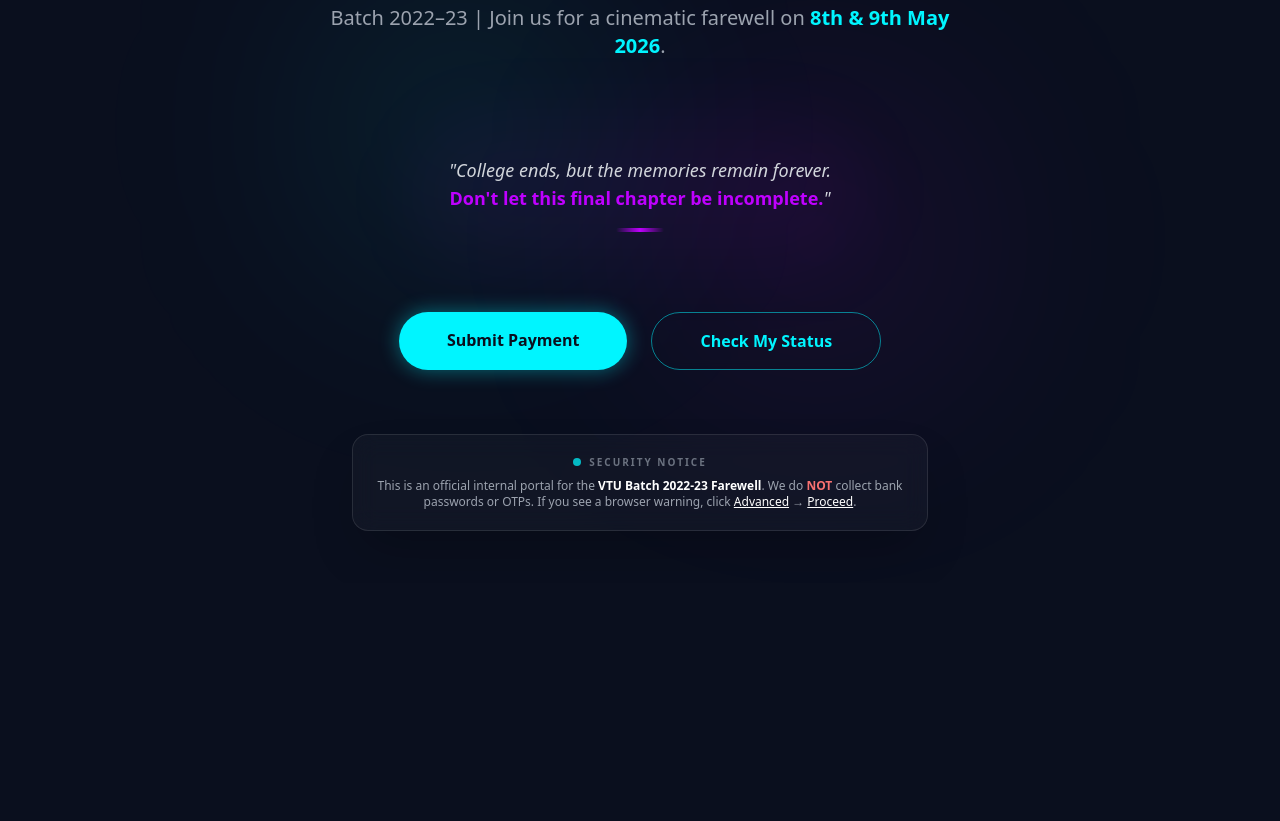
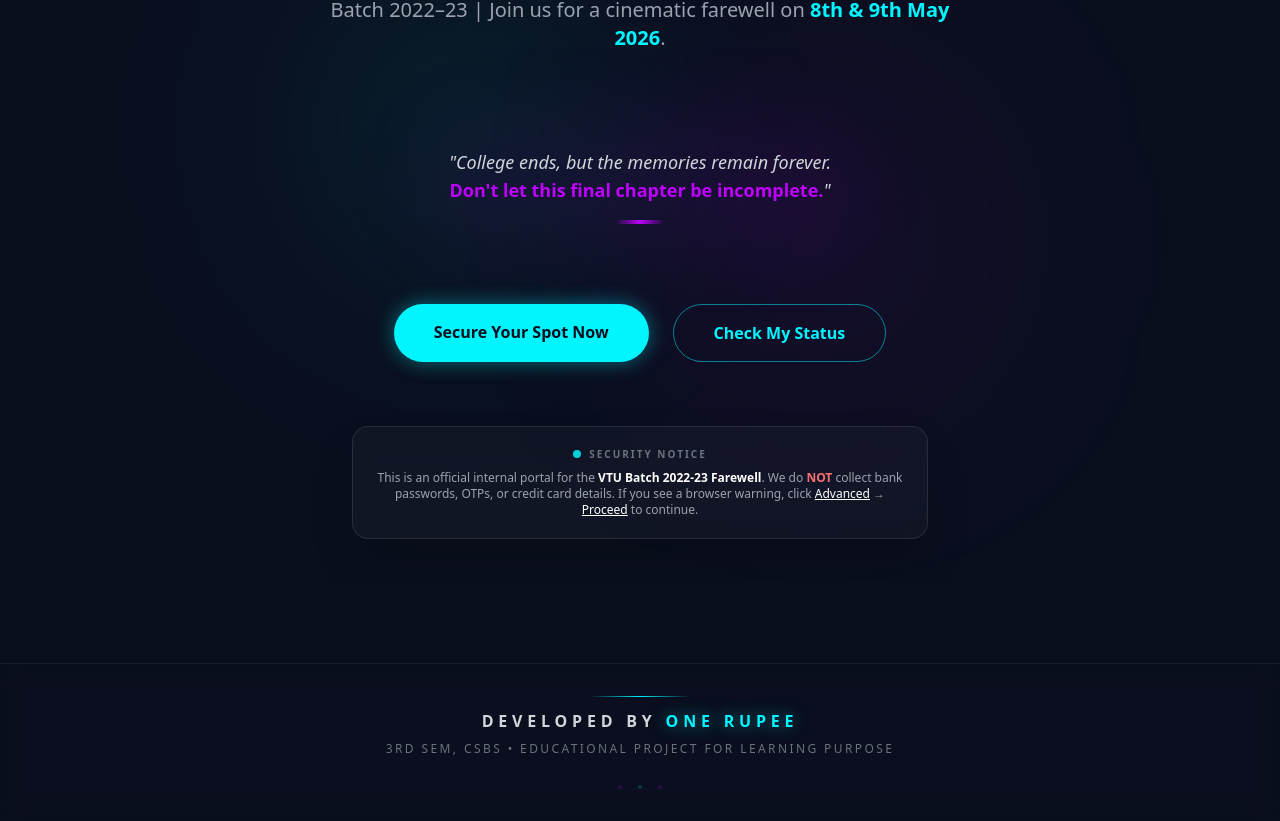
Before and after one commit to SVM3116/vtu-farewell-pay, a React (Vite) app: page / in a window 1280 px wide. Shown: the part 290-1111 px from the top of the page. Before the commit the page ends 873 px from the top, so only its background shows below. Built offline with nearby package versions, Linux system fonts and the light colour scheme; no server answers.

Commit message:
Footer added

```diff
--- a/src/App.jsx
+++ b/src/App.jsx
@@ -4,6 +4,7 @@ import { AnimatePresence, motion } from 'framer-motion';
 
 // Layouts
 import Navbar from './components/layout/Navbar';
+import Footer from './components/layout/Footer'; // Added Footer
 import ProtectedRoute from './components/layout/ProtectedRoute';
 import PageWrapper from './components/layout/PageWrapper';
 
@@ -27,7 +28,6 @@ const Landing = () => (
     <div className="absolute bottom-1/4 right-1/4 w-72 h-72 bg-neonViolet/10 rounded-full blur-[120px] pointer-events-none" />
 
     <div className="relative z-10 w-full max-w-4xl px-6 flex flex-col items-center text-center">
-
       {/* MAIN HERO TEXT */}
       <motion.div
         initial={{ opacity: 0, y: -20 }}
@@ -38,7 +38,7 @@ const Landing = () => (
         <h1 className="text-5xl md:text-7xl font-black neon-text-gradient leading-tight">
           One Last Grand <br className="hidden md:block" /> Celebration
         </h1>
-        <p className="text-gray-400 text-base md:text-xl max-w-2xl mx-auto leading-relaxed">
+        <p className="text-gray-400 text-lg md:text-xl max-w-2xl mx-auto leading-relaxed">
           Batch 2022–23 | Join us for a cinematic farewell on <span className="text-neonCyan font-bold">8th & 9th May 2026</span>.
         </p>
       </motion.div>
@@ -48,7 +48,7 @@ const Landing = () => (
         initial={{ opacity: 0, scale: 0.9 }}
         animate={{ opacity: 1, scale: 1 }}
         transition={{ delay: 0.4, duration: 0.6 }}
-        className="mt-10 md:mt-16 relative p-6 md:p-8 max-w-lg"
+        className="mt-12 md:mt-16 relative p-6 md:p-8 max-w-lg"
       >
         <div className="absolute inset-0 bg-neonViolet/5 blur-2xl rounded-full" />
         <p className="relative z-10 text-gray-300 italic text-sm md:text-lg font-medium leading-relaxed">
@@ -69,14 +69,14 @@ const Landing = () => (
       >
         <Link
           to="/submit"
-          className="group relative px-8 md:px-12 py-4 bg-neonCyan text-darkBg font-black rounded-full hover:scale-105 transition-all duration-300 shadow-[0_0_20px_rgba(0,245,255,0.4)] hover:shadow-[0_0_30px_rgba(0,245,255,0.6)] text-center"
+          className="group relative px-10 py-4 bg-neonCyan text-darkBg font-black rounded-full hover:scale-105 transition-all duration-300 shadow-[0_0_20px_rgba(0,245,255,0.4)] hover:shadow-[0_0_30px_rgba(0,245,255,0.6)] text-center"
         >
-          Submit Payment
+          Secure Your Spot Now
         </Link>
 
         <Link
           to="/status"
-          className="px-8 md:px-12 py-4 border border-neonCyan/50 text-neonCyan font-bold rounded-full hover:bg-neonCyan/10 transition-all duration-300 backdrop-blur-sm text-center"
+          className="px-10 py-4 border border-neonCyan/50 text-neonCyan font-bold rounded-full hover:bg-neonCyan/10 transition-all duration-300 backdrop-blur-sm text-center"
         >
           Check My Status
         </Link>
@@ -96,8 +96,8 @@ const Landing = () => (
           </div>
           <p className="text-[10px] md:text-xs text-gray-400 leading-relaxed text-center">
             This is an official internal portal for the <span className="text-white font-semibold">VTU Batch 2022-23 Farewell</span>.
-            We do <span className="text-red-400 font-bold">NOT</span> collect bank passwords or OTPs.
-            If you see a browser warning, click <span className="text-white underline">Advanced</span> &rarr; <span className="text-white underline">Proceed</span>.
+            We do <span className="text-red-400 font-bold">NOT</span> collect bank passwords, OTPs, or credit card details.
+            If you see a browser warning, click <span className="text-white underline">Advanced</span> &rarr; <span className="text-white underline">Proceed</span> to continue.
           </p>
         </div>
       </motion.div>
@@ -144,9 +144,13 @@ function AppRoutes() {
 function App() {
   return (
     <Router>
-      <div className="min-h-screen bg-darkBg text-white selection:bg-neonCyan/30">
+      {/* flex flex-col and min-h-screen ensures the footer stays at the bottom */}
+      <div className="min-h-screen bg-darkBg text-white flex flex-col">
         <Navbar />
-        <AppRoutes />
+        <main className="flex-grow">
+          <AppRoutes />
+        </main>
+        <Footer />
       </div>
     </Router>
   );
--- /dev/null
+++ b/src/components/layout/Footer.jsx
@@ -0,0 +1,40 @@
+import React from 'react';
+import { motion } from 'framer-motion';
+
+const Footer = () => {
+  return (
+    <footer className="w-full mt-20 py-8 border-t border-white/5 bg-darkBg/50 backdrop-blur-md">
+      <div className="max-w-7xl mx-auto px-6 flex flex-col items-center justify-center space-y-3">
+
+        {/* The Cinematic Branding Line */}
+        <motion.div
+          initial={{ width: 0, opacity: 0 }}
+          whileInView={{ width: '100px', opacity: 1 }}
+          transition={{ duration: 1 }}
+          className="h-[1px] bg-gradient-to-r from-transparent via-neonCyan to-transparent"
+        />
+
+        <div className="text-center">
+          <p className="text-sm md:text-base font-bold tracking-[0.3em] text-gray-300 uppercase">
+            Developed by <span className="text-neonCyan drop-shadow-[0_0_8px_rgba(0,245,255,0.5)]">ONE RUPEE</span>
+          </p>
+
+          <p className="text-[10px] md:text-xs text-gray-500 mt-2 uppercase tracking-[0.2em] font-medium">
+            3rd Sem, CSBS • Educational Project for Learning Purpose
+          </p>
+        </div>
+
+        {/* Subtle decorative element */}
+        <div className="pt-4">
+          <div className="flex gap-4 opacity-20">
+            <div className="w-1 h-1 rounded-full bg-neonViolet" />
+            <div className="w-1 h-1 rounded-full bg-neonCyan" />
+            <div className="w-1 h-1 rounded-full bg-neonViolet" />
+          </div>
+        </div>
+      </div>
+    </footer>
+  );
+};
+
+export default Footer;
```
